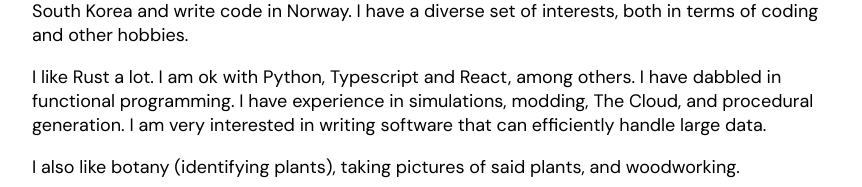
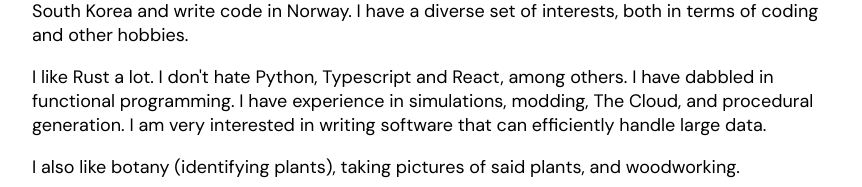
Before and after one commit to skairunner/homepage, a plain HTML site: page index.html in a window 1280 px wide. Shown: the part 220-407 px from the top of the page, without its empty margins (208-1070 px from the left). Drawn offline with Linux system fonts and the light colour scheme.

Commit message:
Update text to make it clear

```diff
--- a/index.html
+++ b/index.html
@@ -47,7 +47,7 @@
     <main>
       <h2>About</h2>
       <p>Hi. I'm Skye. I graduated from NYU with a bachelor's degree in computer science. I come from South Korea and write code in Norway. I have a diverse set of interests, both in terms of coding and other hobbies.</p>
-      <p>I like Rust a lot. I am ok with Python, Typescript and React, among others. I have dabbled in functional programming. I have experience in simulations, modding, The Cloud, and procedural generation. I am very interested in writing software that can efficiently handle large data.</p>
+      <p>I like Rust a lot. I don't hate Python, Typescript and React, among others. I have dabbled in functional programming. I have experience in simulations, modding, The Cloud, and procedural generation. I am very interested in writing software that can efficiently handle large data.</p>
       <p>I also like botany (identifying plants), taking pictures of said plants, and woodworking.</p>
       <p>I have had a distaste for neural networks ever since convolutional neural networks became a fad, and the latest batch of Large Language Models certainly did not improve it.</p>
       <p>I currently work at <a href="https://www.tind.io/">TIND Technologies AS</a>, a Norwegian library software company.</p>
```
